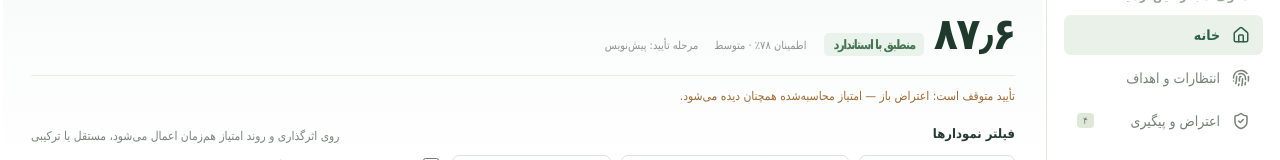
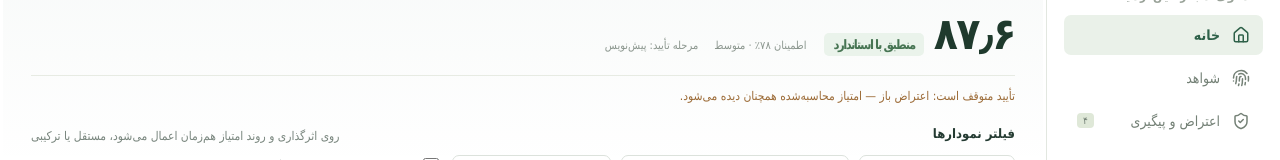
Before and after one commit to lillyostad-ctrl/eva-claude, a React (Vite) app: page / in a window 1280 px wide. Shown: the part 170-330 px from the top of the page. Built offline with nearby package versions, Linux system fonts and the light colour scheme; a web font is replaced by a local one.

Commit message:
Rename the employee's Expectations menu item to شواهد
Co-Authored-By: Claude Sonnet 5 <noreply@anthropic.com>
Claude-Session: https://claude.ai/code/session_01MJpsKamJrqxF49RUBr2ie2

```diff
--- a/src/mvp/access.ts
+++ b/src/mvp/access.ts
@@ -22,7 +22,7 @@ function managerContexts(db:DB):AppContext[]{
 export function buildContexts(db:DB):AppContext[]{
  const self=db.people.find(p=>p.id===actors.Employee)||db.people[0];
  return [
-  {id:'self',label:'شخصی — اثرگذاری من',roleTitle:'کارمند',scope:`پرونده شخصی ${self.name}`,engineRole:'Employee',personId:self.id,nav:[item('Home','خانه'),item('Expectations','انتظارات و اهداف'),item('Appeals','اعتراض و پیگیری')]},
+  {id:'self',label:'شخصی — اثرگذاری من',roleTitle:'کارمند',scope:`پرونده شخصی ${self.name}`,engineRole:'Employee',personId:self.id,nav:[item('Home','خانه'),item('Expectations','شواهد'),item('Appeals','اعتراض و پیگیری')]},
   ...managerContexts(db),
   {id:'model',label:'مدل عملکرد — سازمان',roleTitle:'مدیر مدل عملکرد',scope:'همه خانواده‌های شغلی',engineRole:'Model admin',nav:[item('Home','خانه مدل'),item('Job families','خانواده‌های شغلی'),item('Performance profiles','پروفایل‌های عملکرد'),item('Model & policy','وزن‌ها و سیاست')]},
   {id:'cycle',label:'دوره — مرداد ۱۴۰۵',roleTitle:'مدیر دوره',scope:'جمعیت واجد شرایط مرداد',engineRole:'Governance',nav:[item('Home','خانه دوره'),item('Data & controls','دوره‌های ارزیابی'),item('Calibration','آمادگی انتشار')]},
```
